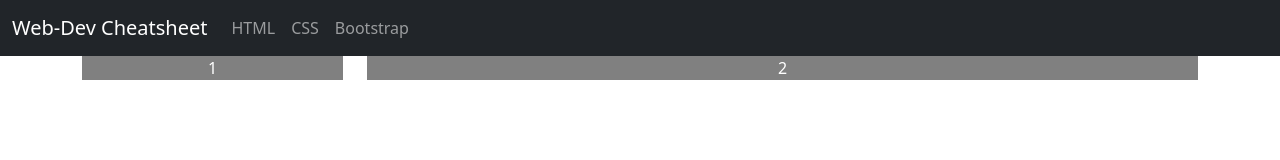
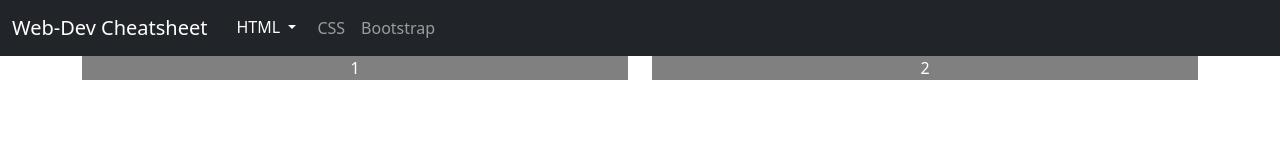
Before and after one commit to DaleskiXD/Daleski.WebCheatSheet, a plain HTML site: page index.html in a window 1280 px wide. Drawn offline with nearby package versions, Linux system fonts and the light colour scheme.

Commit message:
Update index.html

```diff
--- a/index.html
+++ b/index.html
@@ -31,7 +31,16 @@
           <div class="collapse navbar-collapse" id="navbarNav">
             <ul class="navbar-nav">
               <li class="nav-item">
-                <a class="nav-link" href="#">HTML</a>
+                <div class="dropdown">
+                  <button class="btn btn-dark dropdown-toggle" type="button" id="htmlContent" data-bs-toggle="dropdown" aria-expanded="false">
+                    HTML
+                  </button>
+                  <ul class="dropdown-menu" aria-labelledby="htmlContent">
+                    <li><a class="dropdown-item" href="#">Tags</a></li>
+                    <li><a class="dropdown-item" href="#">Semantics</a></li>
+                    <li><a class="dropdown-item" href="#">Forms</a></li>
+                  </ul>
+                </div>
               </li>
               <li class="nav-item">
                 <a class="nav-link" href="#">CSS</a>
@@ -50,13 +59,13 @@
 
           <div class="row">
 
-            <div class="col-0 col-md-3">
+            <div class="col">
               <div class="content">
                 1
               </div>
             </div>
 
-            <div class="col-12 col-md-9">
+            <div class="col">
               <div class="content">
                 2
               </div>
```
